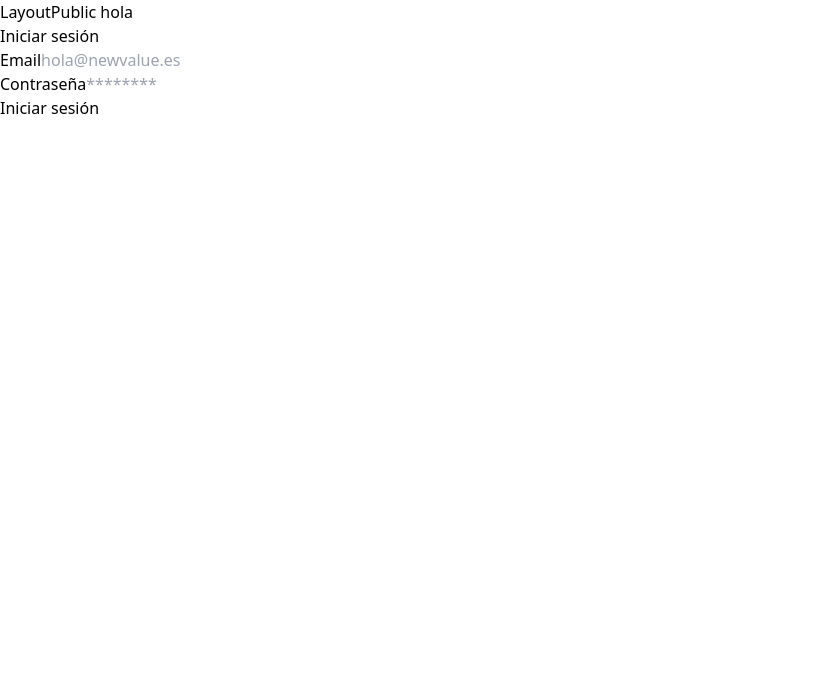
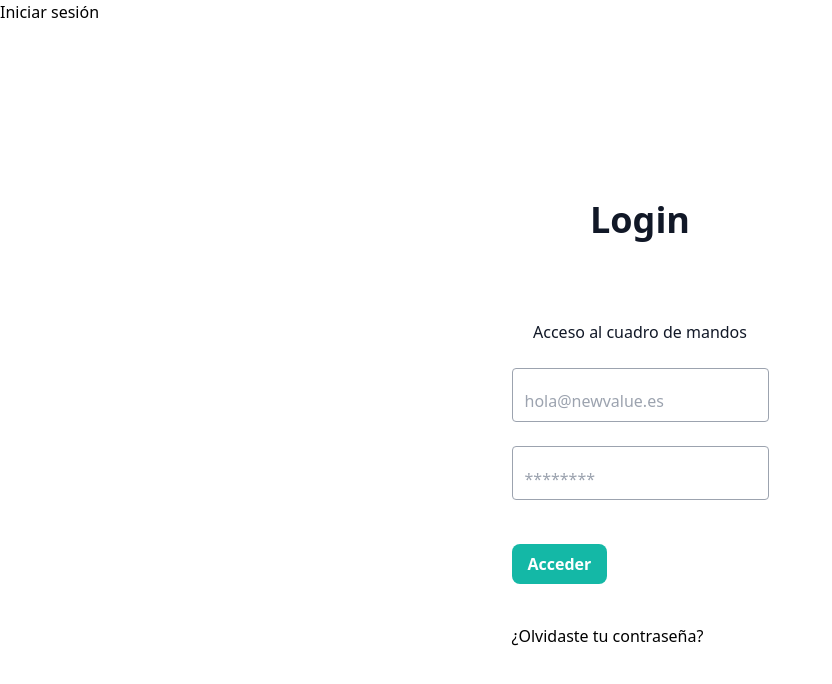
Before and after one commit to mariandrean/NewValue, a React (Vite) app in the folder client/: page /login in a window 1280 px wide. Shown: the top 684 px of the page, without its empty margins (0-832 px from the left). Built offline with nearby package versions, Linux system fonts and the light colour scheme.

Commit message:
feat(client):style-log-in-form-add-action-and-method-post

```diff
--- a/client/src/components/LoginForm.jsx
+++ b/client/src/components/LoginForm.jsx
@@ -39,22 +39,25 @@ const LoginForm = () => {
 
     return (
         <>
-            <form onSubmit={handleSubmit}>
+        <div className="flex flex-col items-center justify-center min-h-screen bg-white-100">
+            <form className="space-y-6" action="/login" method="post" onSubmit={handleSubmit}>
+            {/* ruta para manejar el form: He puesto /login pero hay que ver cual es el en */}
+            <h3 class="text-4xl text-gray-900 mb-20 text-center font-semibold">Login</h3>
+            <h4 class="text-1xl text-gray-900 mb-10 text-center">Acceso al cuadro de mandos</h4>
                 <div>
                     <label htmlFor="email">
-                        Email
-                        <input type="email" value={email} onChange={(e) => {
+                        <input className="input border border-gray-400 appearance-none rounded w-full px-3 py-3 pt-5 pb-2 focus focus:border-indigo-600 focus:outline-none active:outline-none active:border-indigo-600" type="email" value={email} onChange={(e) => {
                             setEmail(e.target.value);
                             setEmailError('');
                         }} required id="email" placeholder="hola@newvalue.es" />
                         {emailError && <p>{emailError}</p>}
+
                     </label>
                 </div>
 
                 <div>
                     <label htmlFor="password">
-                        Contraseña
-                        <input type="password" value={password} onChange={(e) => {
+                        <input className="input border border-gray-400 appearance-none rounded w-full px-3 py-3 pt-5 pb-2 focus focus:border-indigo-600 focus:outline-none active:outline-none active:border-indigo-600 mb-5" type="password" value={password} onChange={(e) => {
                             setPassword(e.target.value);
                             setPasswordError('');}} required id="password" placeholder="********"/>
                             {passwordError && <p>{passwordError}</p>}
@@ -62,11 +65,15 @@ const LoginForm = () => {
                 </div>
 
                 <div>
-                    <button>
-                        Iniciar sesión
+                    <button className="bg-teal-500 text-white border-green-900 rounded-lg font-semibold py-2 px-4 hover:bg-teal-800 transition duration-300 ease-in-out mb-10">
+                        Acceder
                     </button>
+                    <div>
+                        <p>¿Olvidaste tu contraseña?</p>
+                    </div>
                 </div>
             </form>
+            </div>
         </>
     );
 }
--- a/client/src/layout/LayoutPublic.jsx
+++ b/client/src/layout/LayoutPublic.jsx
@@ -4,7 +4,7 @@ import { Outlet } from "react-router-dom";
 
 const LayoutPublic = () => {
   return (
-    <div>LayoutPublic hola
+    <div>
     <Outlet />
     </div>
   );
```
